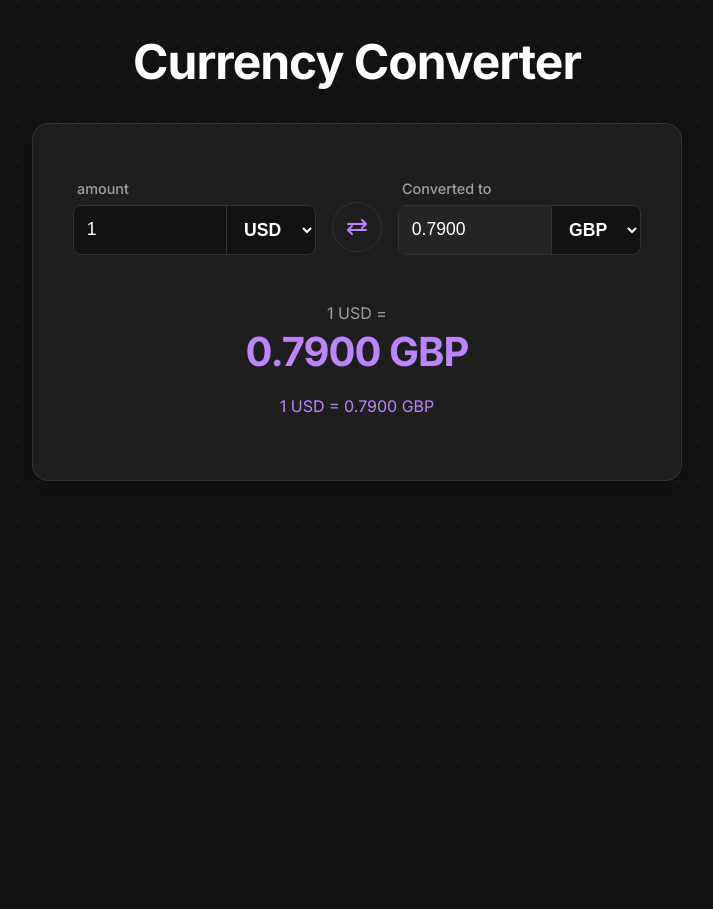
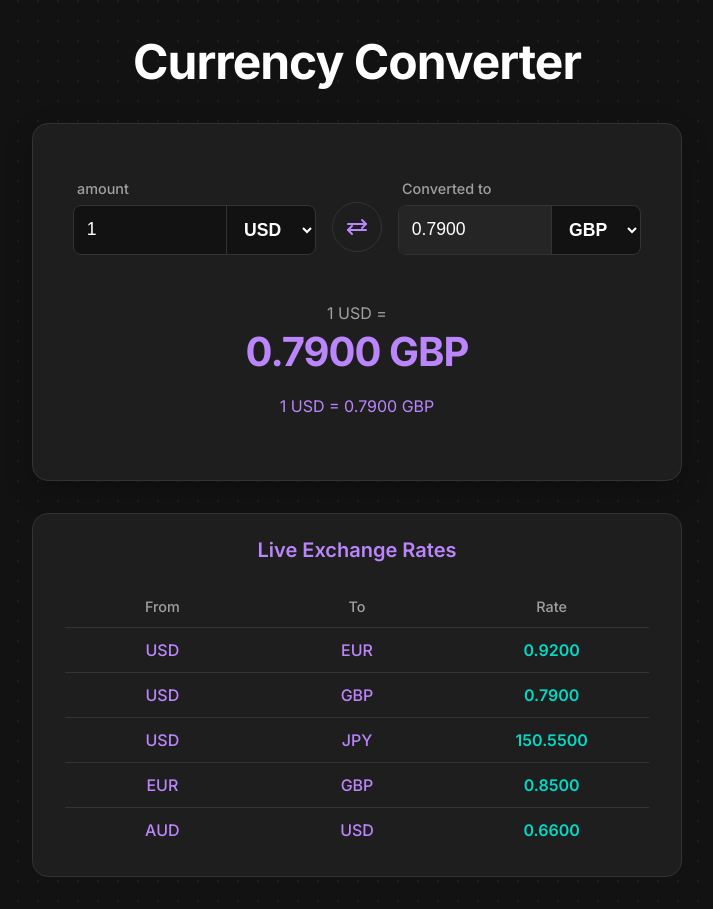
Before and after one commit to alhassandafiri/ratewise, a React (Vite) app: page / in a window 1280 px wide. Shown: the whole page, without its empty margins (283-996 px from the left). Before the commit the page ends 800 px from the top, so only its background shows below. Built offline with nearby package versions, Linux system fonts and the light colour scheme.

Commit message:
introduce makeshift rates table to the website

```diff
--- a/src/App.jsx
+++ b/src/App.jsx
@@ -1,6 +1,7 @@
 import CurrencyConverter from "./components/CurrencyConverter/CurrencyConverter"
 import Header from "./components/Header/Header"
 import './App.css'
+import RatesTable from "./components/RatesTable/RatesTable"
 
 function App() {
   return(
@@ -8,6 +9,7 @@ function App() {
     <Header />
     <main className="main-content">
       <CurrencyConverter />
+      <RatesTable />
     </main>
   </div>)
 }
--- /dev/null
+++ b/src/components/RatesTable/RatesTable.jsx
@@ -0,0 +1,39 @@
+import styles from './RatesTable.module.css'
+
+const popularRates = [
+  { from: 'USD', to: 'EUR', rate: 0.92 },
+  { from: 'USD', to: 'GBP', rate: 0.79 },
+  { from: 'USD', to: 'JPY', rate: 150.55 },
+  { from: 'EUR', to: 'GBP', rate: 0.85 },
+  { from: 'AUD', to: 'USD', rate: 0.66 }
+]
+
+function RatesTable() {
+  return (
+    <section className={styles.tableContainer}>
+      <h2 className={styles.tableTitle}>Live Exchange Rates</h2>
+      <div className={styles.table}>
+        <div className={styles.tableHeader}>
+          <span>From</span>
+          <span>To</span>
+          <span>Rate</span>
+        </div>
+        {popularRates.map((pair, index) => (
+          <div key={index} className={styles.tableRow}>
+            <span className={styles.currencyPair}>
+              <span className={styles.flag}></span> {/* In future, you can replace with flag icons */}
+              {pair.from}
+            </span>
+            <span className={styles.currencyPair}>
+              <span className={styles.flag}></span>
+              {pair.to}
+            </span>
+            <span className={styles.rate}>{pair.rate.toFixed(4)}</span>
+          </div>
+        ))}
+      </div>
+    </section>
+  );
+}
+
+export default RatesTable;
--- /dev/null
+++ b/src/components/RatesTable/RatesTable.module.css
@@ -0,0 +1,45 @@
+.tableContainer {
+  background-color: var(--surface-color);
+  padding: 1.5rem 2rem;
+  border-radius: 16px;
+  border: 1px solid var(--border-color);
+}
+
+.tableTitle {
+  font-size: 1.25rem;
+  font-weight: 600;
+  margin: 0 0 1.5rem 0;
+  text-align: center;
+}
+
+.tableHeader, .tableRow {
+  display: grid;
+  grid-template-columns: 1fr 1fr 1fr;
+  align-items: center;
+  padding: 0.75rem 0;
+  text-align: center;
+}
+
+.tableHeader {
+  color: var(--text-secondary);
+  font-size: 0.9rem;
+  font-weight: 500;
+  border-bottom: 1px solid var(--border-color);
+}
+
+.tableRow {
+  font-size: 1rem;
+}
+
+.tableRow:not(:last-child) {
+  border-bottom: 1px solid var(--border-color);
+}
+
+.currencyPair {
+  font-weight: 500;
+}
+
+.rate {
+  font-weight: 600;
+  color: var(--secondary-color);
+}
```
